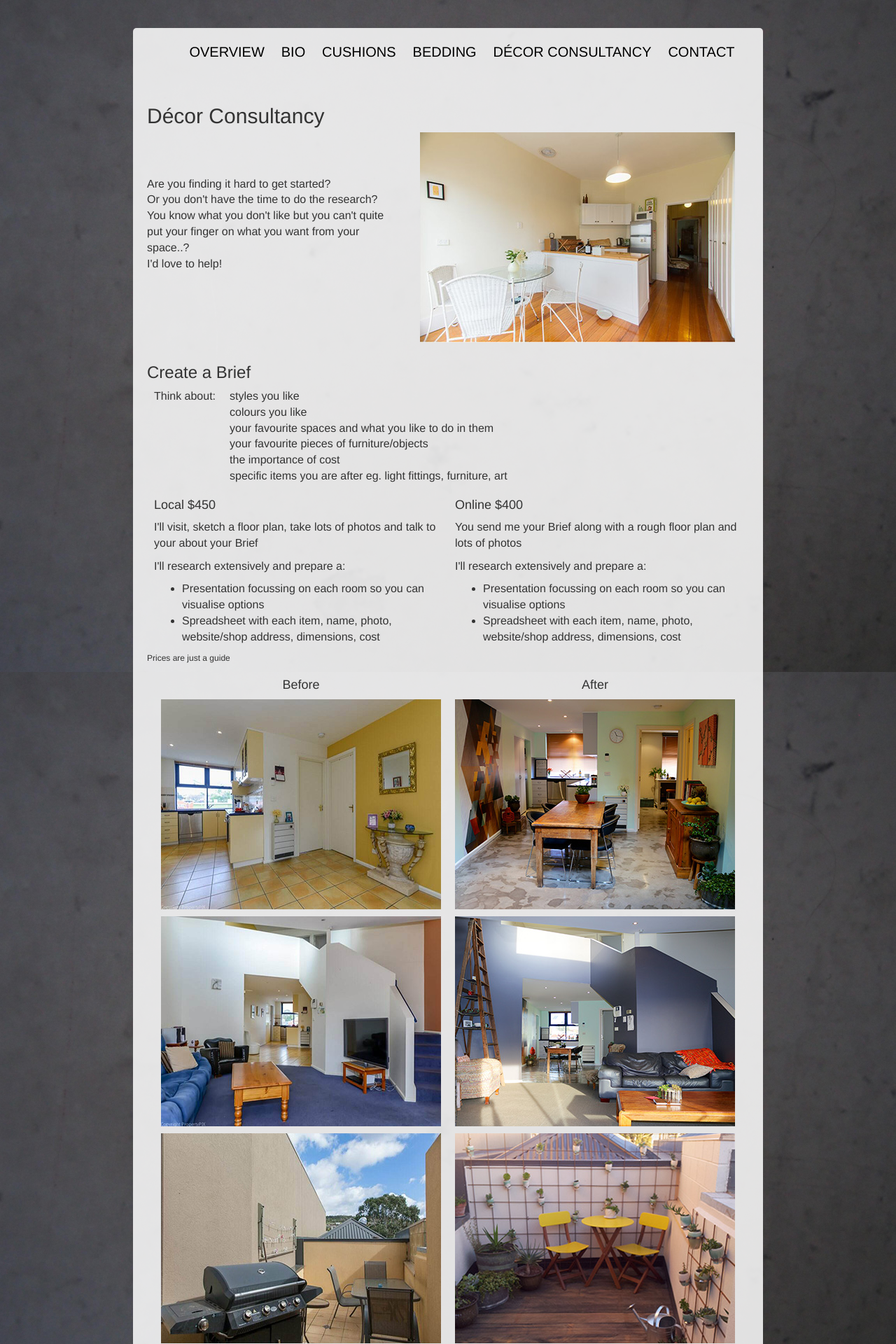
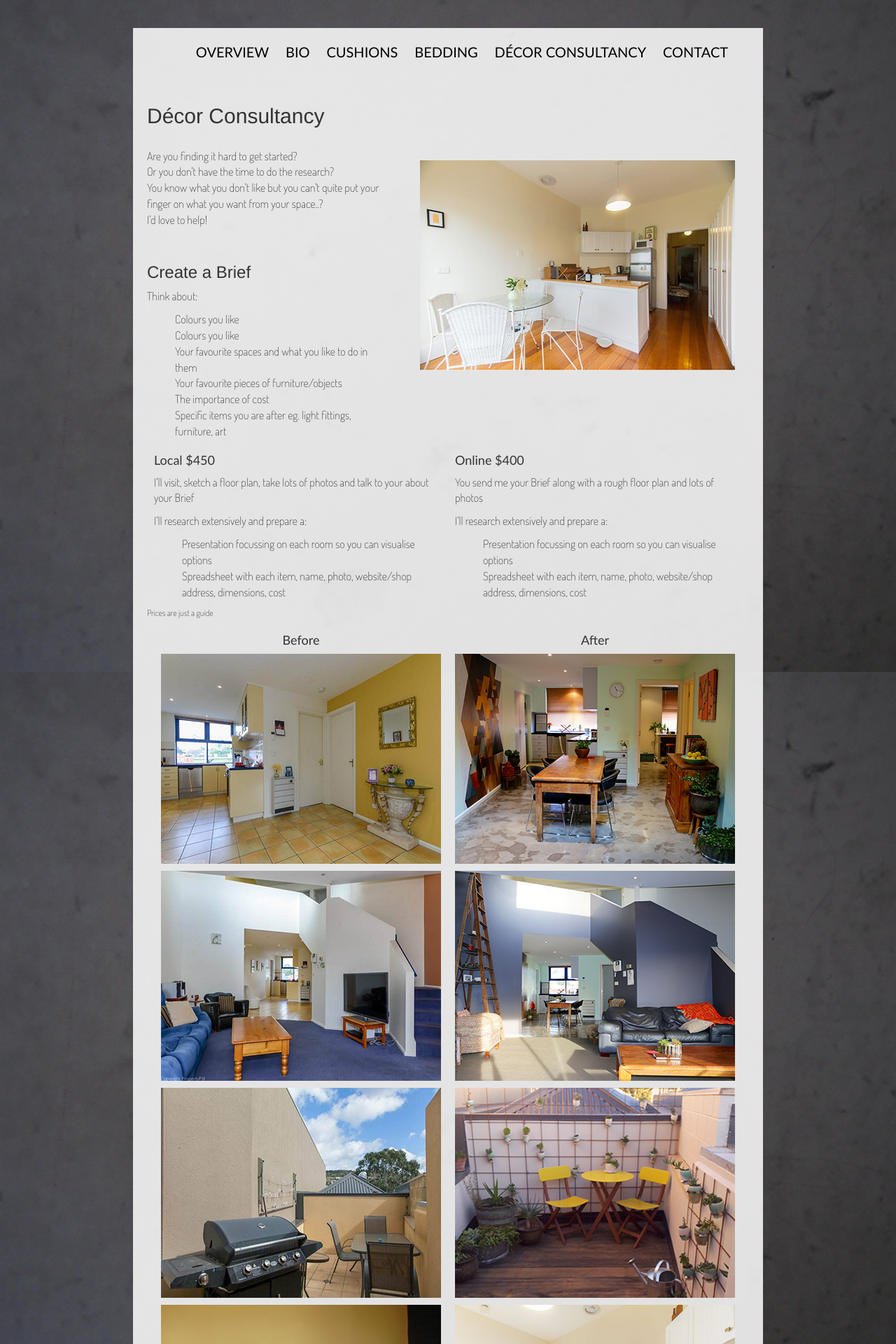
Before and after one commit to csstam/ElNoskcaj, a Jekyll site: the page built from decor/index.html, in a window 1280 px wide. Shown: the top 1920 px of the page at 70% size. Built offline with Jekyll 4.4.1, drawn with Linux system fonts in a browser that asks for light colours; nearby versions of some CDN libraries; library files that are not in the unit come from our copies.

Commit message:
font and li changes

```diff
--- a/bio/index.html
+++ b/bio/index.html
@@ -13,5 +13,5 @@ layout: default
             <div class="col-md-8">
             	<p align="center"><img src="{{ site.baseurl }}/images/yorkstreet_sale.jpg"></p>
             	<p align="center"><img src="{{ site.baseurl }}/images/burnside_sale.jpg"></p>
-            	<!--<p align="center"><img src="/images/.jpg"></p>-->
+            	<p align="center"><img src="{{ site.baseurl }}/images/el_sewing.jpg"></p>
            </div></div>
--- a/css/main.css
+++ b/css/main.css
@@ -1,3 +1,10 @@
+@import url(http://fonts.googleapis.com/css?family=Dosis:200);
+
+@font-face {
+	font-family: 'Dosis';
+	 src: url('http://fonts.googleapis.com/css?family=Dosis:200');
+}
+
 html{
     background: url(../images/polishedconcrete.jpg) no-repeat center center fixed;
     webkit-background-size: cover;
@@ -8,30 +15,38 @@ html{
     -ms-filter: progid:DXImageTransform.Microsoft.AlphaImageLoader(src='../images/bedding.jpg', sizingMethod='scale');
     font-family: 'Dosis', calibri, sans-serif;
 }
+body {
+	font-family: 'Dosis', calibri, sans-serif;
+}
 
 h1 {
 	font-size:24px;
 	font-style:normal;
 	font-weight:400;
+	font-family: 'Dosis', calibri, sans-serif;
 }
 h2 {
 	font-size:20px;
 	font-style:normal;
 	font-weight:400;
+	font-family: 'Dosis', calibri, sans-serif;
 }
 h3 {
 	font-size:18px;
 	font-style:normal;
 	font-weight:400;
+	font-family: 'Dosis', calibri, sans-serif;
 }
 h4 {
 	font-size:17px;
 	font-style:normal;
 	font-weight:400;
+	font-family: 'Dosis', calibri, sans-serif;
 }
 p {
 	font-size:16px;
 	font-weight:300;
+	font-family: 'Dosis', calibri, sans-serif;
 }
 
 table tr td {
@@ -39,16 +54,20 @@ table tr td {
 	font-weight:300;
 	padding-left: 10px;
 	padding-right: 10px;
+	font-family: 'Dosis', calibri, sans-serif;
 }
 
 li {
 	font-size:16px;
 	font-weight:300;
+	font-family: 'Dosis', calibri, sans-serif;
+	list-style-type: none;
 }
 
 #note {
 	font-size:12px;
 	font-weight:300;
+	font-family: 'Dosis', calibri, sans-serif;
 }
 
 .nav .container {
@@ -67,8 +86,6 @@ li {
 	padding-top: 20px;
 	padding-bottom: 20px;
 	text-align: center;
-	border-top-left-radius: 5px;
-	border-top-right-radius: 5px;
 }
 .nav li {
   display: inline;
@@ -76,19 +93,25 @@ li {
   padding-right:10px;
   font-size:20px;
   font-weight:400;
+  font-family: 'Dosis', calibri, sans-serif;
+  list-style-type: none;
+
 }
 #link{
 	text-decoration: none;
 	color: #000;
+	font-family: 'Dosis', calibri, sans-serif;
 }
 .nav a {
 	text-decoration: none;
 	color: #000;
+	font-family: 'Dosis', calibri, sans-serif;
 }
 
 .nav a:hover {
 	text-decoration: none;
 	color: #000;
+	font-family: 'Dosis', calibri, sans-serif;
 }
 .main .container {
 	//* Fallback for web browsers that doesn't support RGBa */
@@ -107,7 +130,5 @@ li {
 	padding-bottom: 10px;
 	padding-left: 20px;
 	padding-right: 20px;
-	border-bottom-right-radius: 5px;
-	border-bottom-left-radius: 5px;
 
 }
--- a/decor/index.html
+++ b/decor/index.html
@@ -7,32 +7,38 @@ layout: default
 <div class="col-md-5">
 
 <h2>Décor Consultancy</h2>
-<br><br><br>
+<br>
 <p>
 Are you finding it hard to get started?<br>
 Or you don't have the time to do the research?<br>
 You know what you don't like but you can't quite put your finger on what you want from your space..?<br>
-I'd love to help!</p>
+I'd love to help!</p><br>
+
+<h3>Create a Brief</h3>
+
+<p>Think about:
+	<ul><li>Colours you like</li>
+		<li>Colours you like</li>
+		<li>Your favourite spaces and what you like to do in them</li>
+		<li>Your favourite pieces of furniture/objects</li>
+		<li>The importance of cost</li>
+		<li>Specific items you are after eg. light fittings, furniture, art</li>
+	</ul>
+</p>
+
 </div>
 <div class="col-md-7">
-<br><br><br><p align="center"><img src="{{ site.baseurl }}/images/burnside_dining_after.jpg"></p>
+
+<br><br><br><br><br><p align="center"><img src="{{ site.baseurl }}/images/burnside_dining_after.jpg"></p>
 </div>
 </div>
 
 <div class="row">
 <div class="col-md-12">
-<h3>Create a Brief</h3>
 
-<p>
-	<table>
-		<tr><td>Think about:</td><td>styles you like</td></tr>
-		<tr><td>&nbsp;</td><td>colours you like</td></tr>
-		<tr><td>&nbsp;</td><td>your favourite spaces and what you like to do in them</td></tr>
-		<tr><td>&nbsp;</td><td>your favourite pieces of furniture/objects</td></tr>
-		<tr><td>&nbsp;</td><td>the importance of cost</td></tr>
-		<tr><td>&nbsp;</td><td>specific items you are after eg. light fittings, furniture, art</td></tr>
-	</table>
-</p>
+
+
+
 
 
 <table><tr><td><h4>Local $450</h4>
```
Also changed, not shown: bedding/index.html (+4 -4 lines), contact/index.html (+5 -2 lines), cushions/index.html (+5 -5 lines), images/el_sewing.jpg (added).
